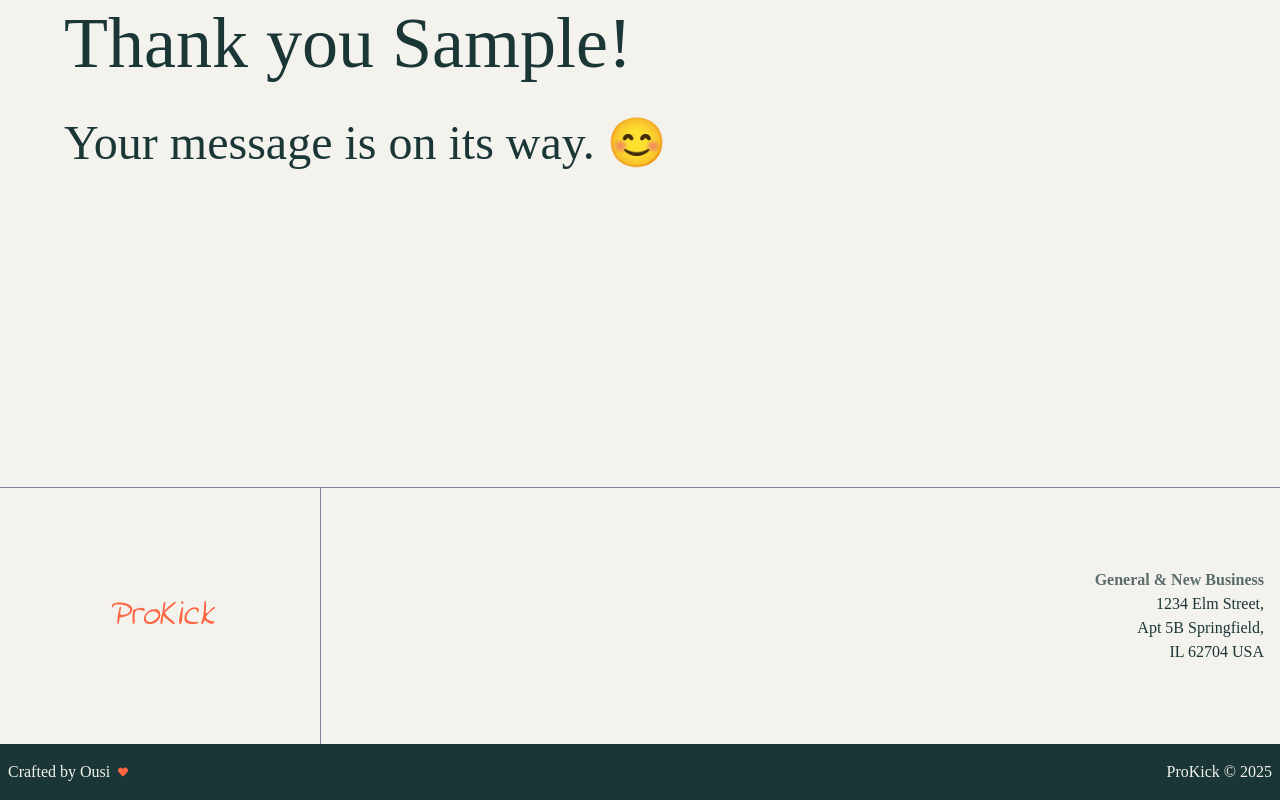
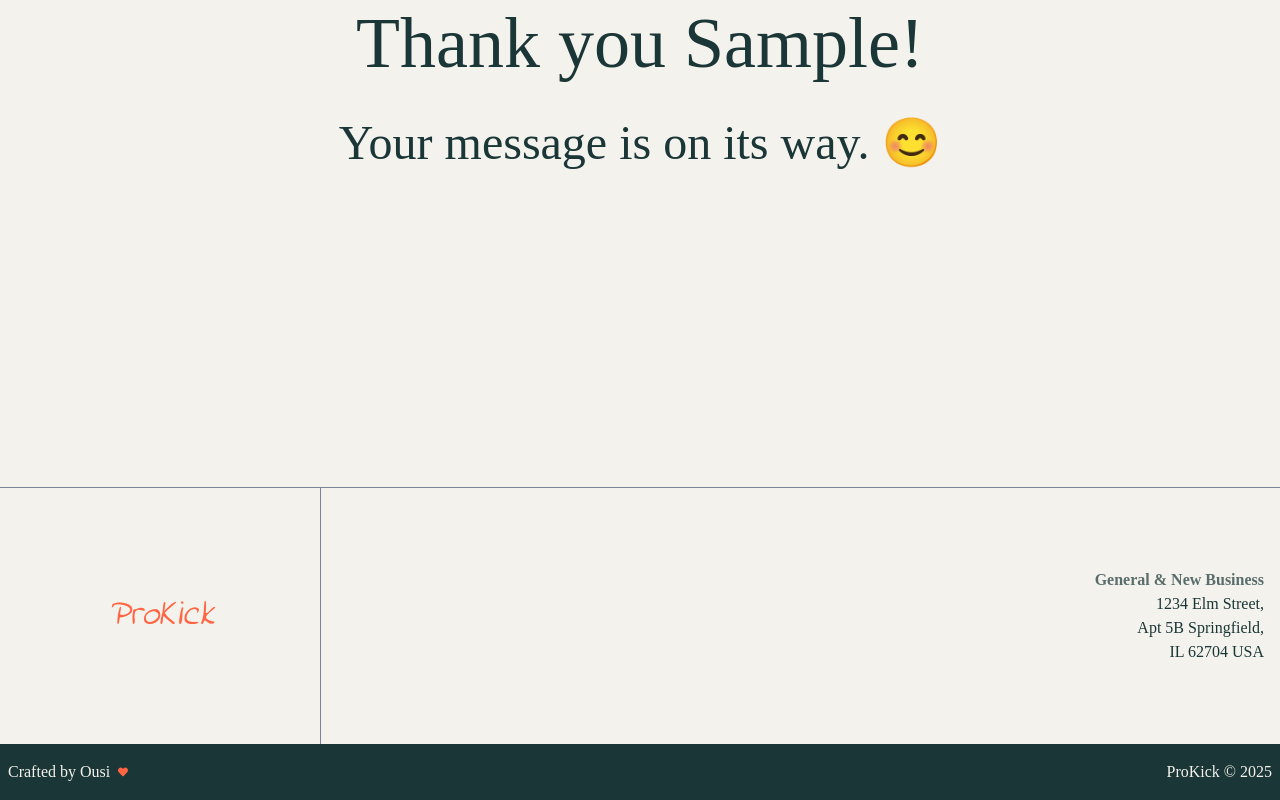
Before and after one commit to ousiruon/prokick, a React (Vite) app: page / in a window 1280 px wide. Both pictures are taken after typing "Sample", "name@example.com", "Sample" into the empty fields and a click on the button "Send". Shown: the part 7036-7836 px from the top of the page. Built offline with nearby package versions, Linux system fonts and the light colour scheme; a web font is replaced by a local one.

Commit message:
Layout fix

```diff
--- a/src/components/Footer/Contact.tsx
+++ b/src/components/Footer/Contact.tsx
@@ -150,10 +150,10 @@ const Contact = ({ displayed }: { displayed: boolean }) => {
             >
               <IoClose size={24} />
             </motion.div>
-            <div className="text-5xl lg:text-6xl xl:text-7xl 2xl:text-8xl w-full">
+            <div className="text-5xl lg:text-6xl xl:text-7xl 2xl:text-8xl w-full text-center">
               Thank you {currentUsername}!
             </div>
-            <div className="text-3xl lg:text-4xl xl:text-5xl 2xl:text-6xl w-full">
+            <div className="text-3xl lg:text-4xl xl:text-5xl 2xl:text-6xl w-full text-center">
               Your message is on its way. 😊
             </div>
           </motion.div>
```
